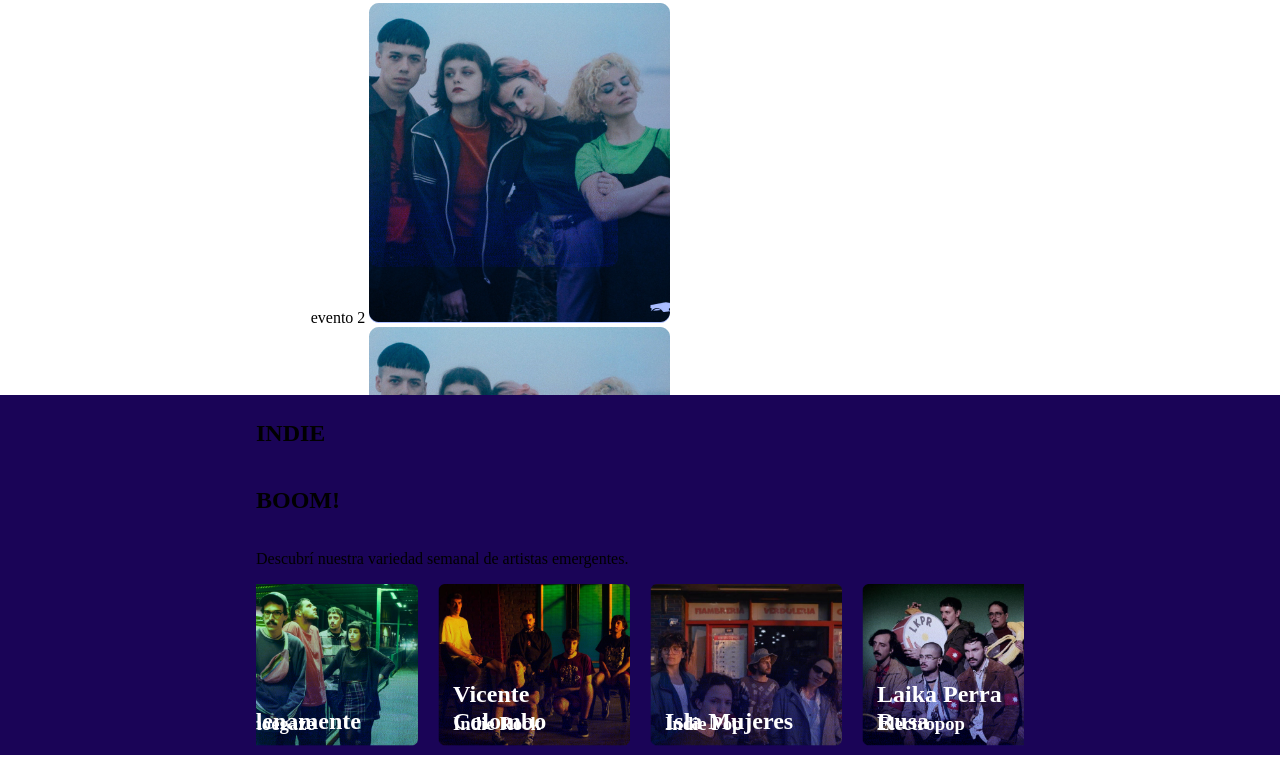
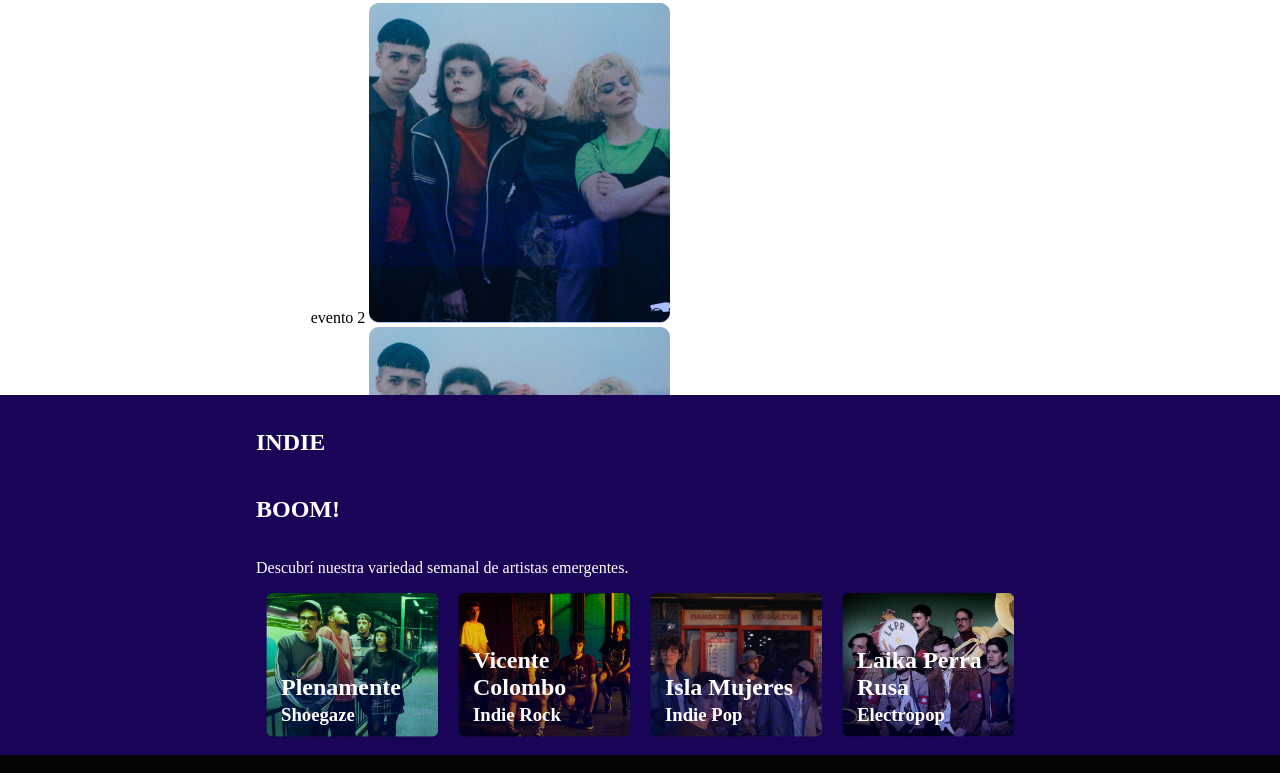
Before and after one commit to WalterCustodio/IndieHoy, a plain HTML site: page index.html in a window 1280 px wide. Shown: the part 1285-2058 px from the top of the page. Drawn offline with Linux system fonts and the light colour scheme.

Commit message:
Update styles.css

```diff
--- a/styles.css
+++ b/styles.css
@@ -9,6 +9,10 @@ header {
   background-color: #f8f9fa;
 }
 
+footer {
+  background-color: #040404;
+}
+
 .header-grid {
   display: grid;
   grid-template-columns: 1fr 1fr 1fr;
@@ -18,21 +22,24 @@ header {
     ". secciones .";
   height: 20vh;
 }
+
 .banner {
   display: grid;
-  grid-template-columns: 1 fr, 1 fr, 1 fr;
+  grid-template-columns: 1fr 1fr 1fr;
   padding-left: 10%;
   padding-right: 10%;
   grid-row: 1;
   grid-column: 1 / span 3;
   background: linear-gradient(to right, #1a0457, #6e3890, #577bff);
 }
+
 .redes {
   grid-row: 1;
   grid-column: 1;
   display: flex;
   justify-content: center;
 }
+
 .logo {
   grid-row: 1;
   grid-column: 2;
@@ -40,26 +47,31 @@ header {
   justify-content: center;
   align-items: center;
 }
+
 .buscador {
   grid-row: 1;
   grid-column: 3;
   display: flex;
   justify-content: center;
 }
+
 .secciones {
   grid-area: secciones;
 }
+
 .secciones ul {
   display: flex;
   justify-content: center;
   justify-content: space-around;
 }
+
 .main-grid {
   display: grid;
   grid-template-rows: repeat(5, auto);
   height: 235vh;
   width: 100%;
 }
+
 #portada {
   padding-left: 20%;
   padding-right: 20%;
@@ -70,6 +82,7 @@ header {
   height: 75vh;
   width: 60%;
 }
+
 .principales {
   display: flex;
   flex-direction: row;
@@ -79,20 +92,24 @@ header {
   width: 100%;
   gap: 14px;
 }
+
 .side {
   display: flex;
   flex-direction: column;
   width: 40%;
 }
+
 .noti_principal {
   display: flex;
   width: 40%;
 }
+
 .ultimas_noticias {
   display: flex;
   flex-direction: column;
   width: 20%;
 }
+
 .carousel {
   display: flex;
   align-items: center;
@@ -101,19 +118,23 @@ header {
   width: 100%;
   overflow: hidden;
 }
+
 .carousel-track-container {
   overflow: hidden;
   width: 100%;
 }
+
 .carousel-track {
   display: flex;
   transition: transform 0.5s ease-in-out;
 }
+
 .item {
-  min-width: calc(100% / 4);
+  min-width: calc(100% / 4 - 20px);
   box-sizing: border-box;
   margin: 0 10px;
 }
+
 .prev,
 .next {
   background-color: #fff;
@@ -124,12 +145,15 @@ header {
   cursor: pointer;
   z-index: 1;
 }
+
 .prev {
   left: 0;
 }
+
 .next {
   right: 0;
 }
+
 #playlist {
   padding-left: 20%;
   padding-right: 20%;
@@ -139,6 +163,7 @@ header {
   height: 45vh;
   background-color: #577bff;
 }
+
 #proximos_eventos {
   padding-left: 20%;
   padding-right: 20%;
@@ -148,6 +173,7 @@ header {
   align-items: center;
   height: 70vh;
 }
+
 #indie_boom {
   padding-left: 20%;
   padding-right: 20%;
@@ -156,14 +182,36 @@ header {
   flex-direction: column;
   height: 45vh;
   background-color: #1a0457;
+  color: white;
 }
+
+#indie_boom .carousel-track-container {
+  overflow: hidden;
+  width: 100%;
+}
+
+#indie_boom .carousel-track {
+  display: flex;
+  transition: transform 0.5s ease-in-out;
+}
+
+#indie_boom .item {
+  min-width: calc(100% / 4 - 20px);
+  box-sizing: border-box;
+  margin: 0 10px;
+}
+
 .card {
   position: relative;
+  overflow: hidden;
 }
+
 .card img {
   width: 100%;
   height: auto;
+  object-fit: cover;
 }
+
 .card h2,
 .card h3 {
   position: absolute;
@@ -174,3 +222,7 @@ header {
   padding: 5px;
 
 }
+
+.card h2 {
+  bottom: 35px;
+}
```
